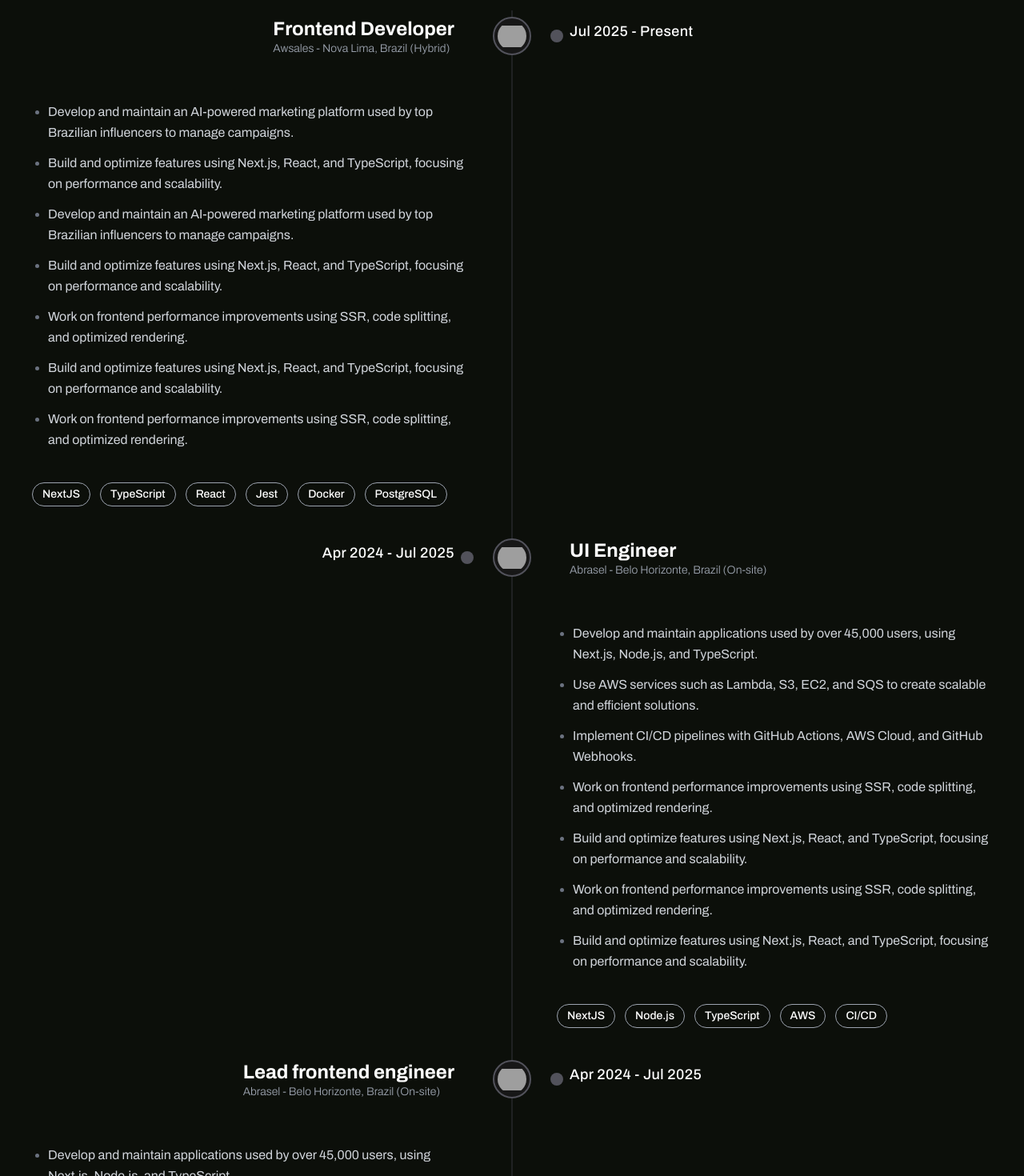
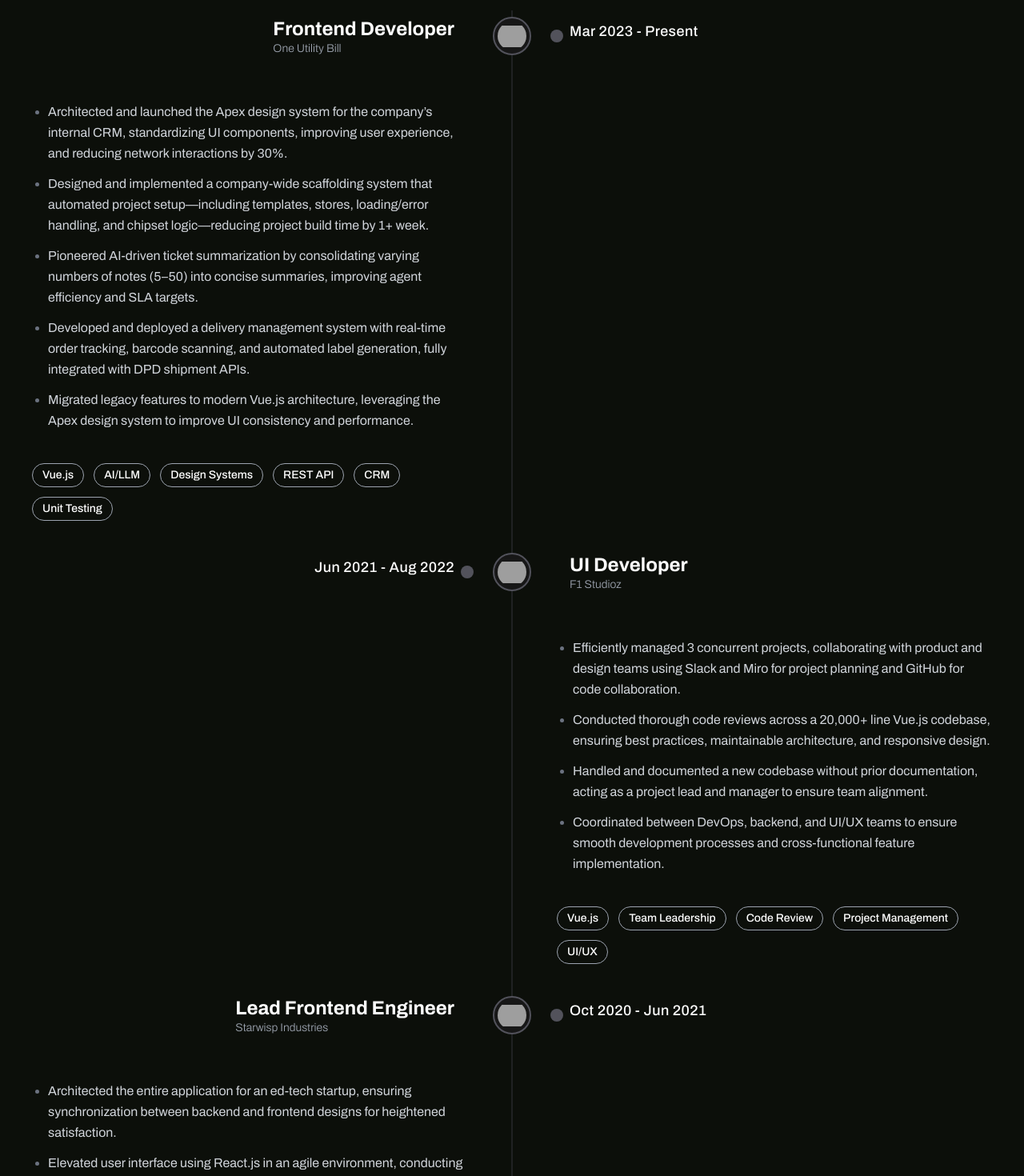
Before and after one commit to shujabakhtiar/shuja-portfolio, a Vue app: page / in a window 1280 px wide. Shown: the part 1940-3410 px from the top of the page at 80% size. Built offline with nearby package versions, Linux system fonts and the light colour scheme; grey boxes are pictures that could not be loaded; a web font is replaced by a local one.

Commit message:
experience section

```diff
--- a/src/constants/experience.js
+++ b/src/constants/experience.js
@@ -2,52 +2,44 @@ export const experienceList = [
     {
         id: 1,
         role: "Frontend Developer",
-        company: "Awsales - Nova Lima, Brazil (Hybrid)",
-        duration: "Jul 2025 - Present",
-        logo: "https://ui-avatars.com/api/?name=Aw&background=0D8ABC&color=fff",
+        company: "One Utility Bill",
+        duration: "Mar 2023 - Present",
+        logo: "https://ui-avatars.com/api/?name=OU&background=0D8ABC&color=fff",
         description: [
-            "Develop and maintain an AI-powered marketing platform used by top Brazilian influencers to manage campaigns.",
-            "Build and optimize features using Next.js, React, and TypeScript, focusing on performance and scalability.",
-            "Develop and maintain an AI-powered marketing platform used by top Brazilian influencers to manage campaigns.",
-            "Build and optimize features using Next.js, React, and TypeScript, focusing on performance and scalability.",
-            "Work on frontend performance improvements using SSR, code splitting, and optimized rendering.",
-            "Build and optimize features using Next.js, React, and TypeScript, focusing on performance and scalability.",
-            "Work on frontend performance improvements using SSR, code splitting, and optimized rendering."
+            "Architected and launched the Apex design system for the company’s internal CRM, standardizing UI components, improving user experience, and reducing network interactions by 30%.",
+            "Designed and implemented a company-wide scaffolding system that automated project setup—including templates, stores, loading/error handling, and chipset logic—reducing project build time by 1+ week.",
+            "Pioneered AI-driven ticket summarization by consolidating varying numbers of notes (5–50) into concise summaries, improving agent efficiency and SLA targets.",
+            "Developed and deployed a delivery management system with real-time order tracking, barcode scanning, and automated label generation, fully integrated with DPD shipment APIs.",
+            "Migrated legacy features to modern Vue.js architecture, leveraging the Apex design system to improve UI consistency and performance."
         ],
-        skillTags: ["NextJS", "TypeScript", "React", "Jest", "Docker", "PostgreSQL"]
+        skillTags: ["Vue.js", "AI/LLM", "Design Systems", "REST API", "CRM", "Unit Testing"]
     },
     {
         id: 2,
-        role: "UI Engineer",
-        company: "Abrasel - Belo Horizonte, Brazil (On-site)",
-        duration: "Apr 2024 - Jul 2025",
-        logo: "https://ui-avatars.com/api/?name=Ab&background=FF5722&color=fff",
+        role: "UI Developer",
+        company: "F1 Studioz",
+        duration: "Jun 2021 - Aug 2022",
+        logo: "https://ui-avatars.com/api/?name=F1&background=FF5722&color=fff",
         description: [
-            "Develop and maintain applications used by over 45,000 users, using Next.js, Node.js, and TypeScript.",
-            "Use AWS services such as Lambda, S3, EC2, and SQS to create scalable and efficient solutions.",
-            "Implement CI/CD pipelines with GitHub Actions, AWS Cloud, and GitHub Webhooks.",
-            "Work on frontend performance improvements using SSR, code splitting, and optimized rendering.",
-            "Build and optimize features using Next.js, React, and TypeScript, focusing on performance and scalability.",
-            "Work on frontend performance improvements using SSR, code splitting, and optimized rendering.",
-            "Build and optimize features using Next.js, React, and TypeScript, focusing on performance and scalability."
+            "Efficiently managed 3 concurrent projects, collaborating with product and design teams using Slack and Miro for project planning and GitHub for code collaboration.",
+            "Conducted thorough code reviews across a 20,000+ line Vue.js codebase, ensuring best practices, maintainable architecture, and responsive design.",
+            "Handled and documented a new codebase without prior documentation, acting as a project lead and manager to ensure team alignment.",
+            "Coordinated between DevOps, backend, and UI/UX teams to ensure smooth development processes and cross-functional feature implementation."
         ],
-        skillTags: ["NextJS", "Node.js", "TypeScript", "AWS", "CI/CD"]
+        skillTags: ["Vue.js", "Team Leadership", "Code Review", "Project Management", "UI/UX"]
     },
     {
         id: 3,
-        role: "Lead frontend engineer",
-        company: "Abrasel - Belo Horizonte, Brazil (On-site)",
-        duration: "Apr 2024 - Jul 2025",
-        logo: "https://ui-avatars.com/api/?name=Ab&background=FF5722&color=fff",
+        role: "Lead Frontend Engineer",
+        company: "Starwisp Industries",
+        duration: "Oct 2020 - Jun 2021",
+        logo: "https://ui-avatars.com/api/?name=SI&background=4CAF50&color=fff",
         description: [
-            "Develop and maintain applications used by over 45,000 users, using Next.js, Node.js, and TypeScript.",
-            "Use AWS services such as Lambda, S3, EC2, and SQS to create scalable and efficient solutions.",
-            "Implement CI/CD pipelines with GitHub Actions, AWS Cloud, and GitHub Webhooks.",
-            "Work on frontend performance improvements using SSR, code splitting, and optimized rendering.",
-            "Build and optimize features using Next.js, React, and TypeScript, focusing on performance and scalability.",
-            "Work on frontend performance improvements using SSR, code splitting, and optimized rendering.",
-            "Build and optimize features using Next.js, React, and TypeScript, focusing on performance and scalability."
+            "Architected the entire application for an ed-tech startup, ensuring synchronization between backend and frontend designs for heightened satisfaction.",
+            "Elevated user interface using React.js in an agile environment, conducting rigorous assessments of UX/UI designs for technical feasibility.",
+            "Translated design files from Figma into functional code, resulting in increased user engagement and customer satisfaction within the ed-tech sector.",
+            "Led a team of 4 in building a video calling platform from scratch using WebRTC technology, completing the full product development lifecycle."
         ],
-        skillTags: ["NextJS", "Node.js", "TypeScript", "AWS", "CI/CD"]
+        skillTags: ["React.js", "WebRTC", "Figma", "Agile", "Team Lead", "System Architecture"]
     }
 ];
```
